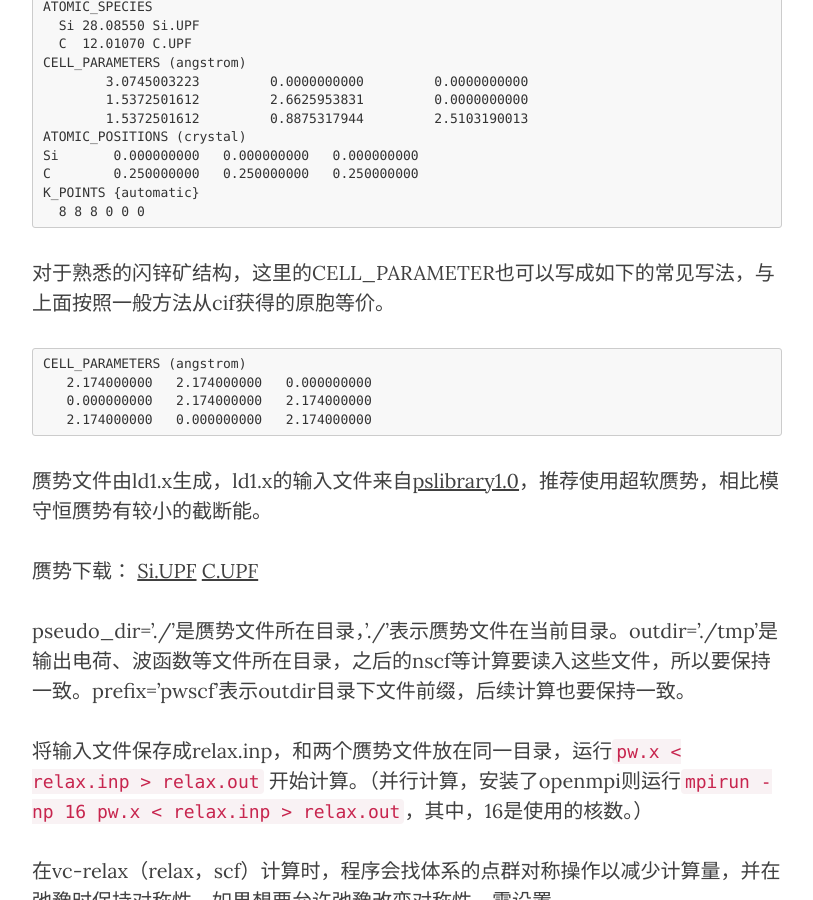
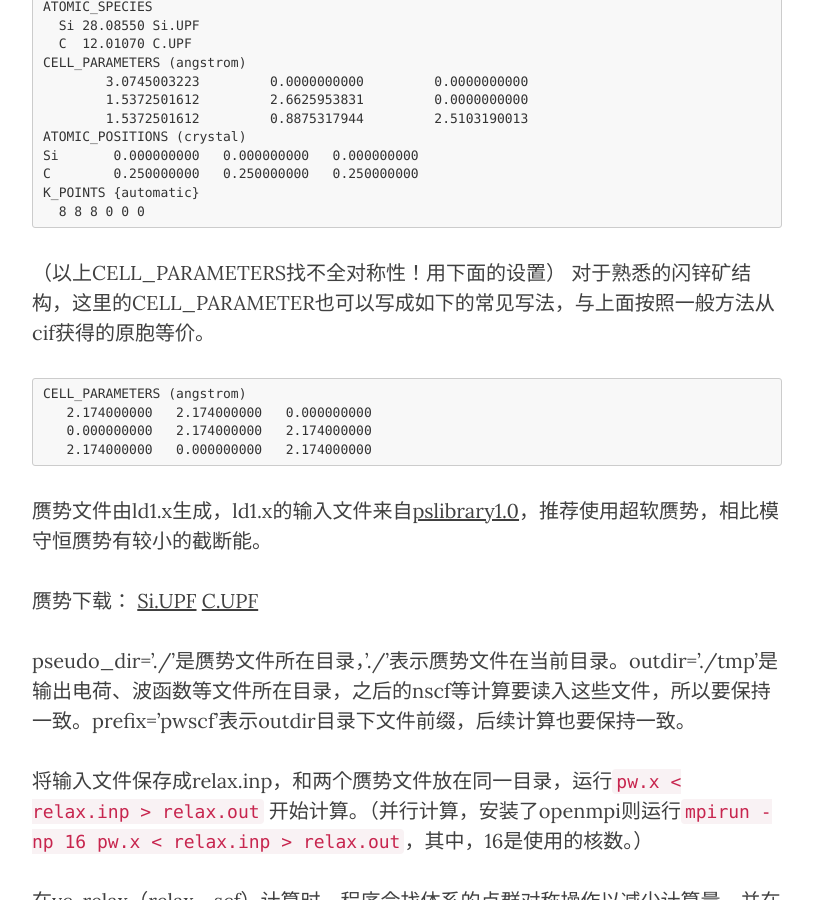
Before and after one commit to yyyu200/DFTbook, a Jekyll site: the page built from _posts/2019-04-01-HandsOn.md, in a window 1280 px wide and 900 px high, scrolled down 5977 px. Shown: the whole window, without its empty margins (233-1046 px from the left). Built offline with Jekyll 4.4.1, drawn with Linux system fonts in a browser that asks for light colours; nearby versions of some CDN libraries; formulas are drawn with MathJax 3; comment, search, counter and statistics services are not loaded.

Commit message:
modify at20191017-15:06:05-aliyun

````diff
--- a/_posts/2019-04-01-HandsOn.md
+++ b/_posts/2019-04-01-HandsOn.md
@@ -162,6 +162,7 @@ K_POINTS {automatic}
   8 8 8 0 0 0
 ```
 
+（以上CELL_PARAMETERS找不全对称性！用下面的设置）
 对于熟悉的闪锌矿结构，这里的CELL_PARAMETER也可以写成如下的常见写法，与上面按照一般方法从cif获得的原胞等价。
 
 ```
````
